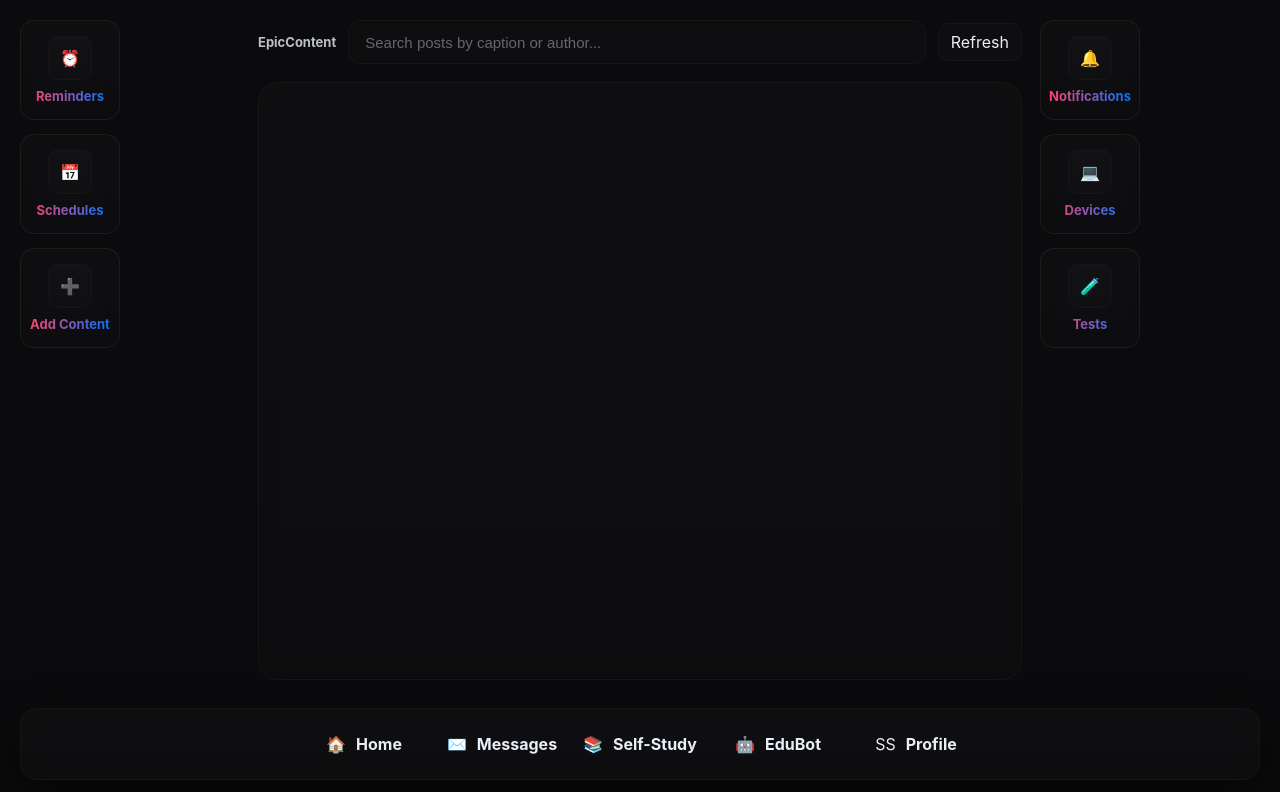
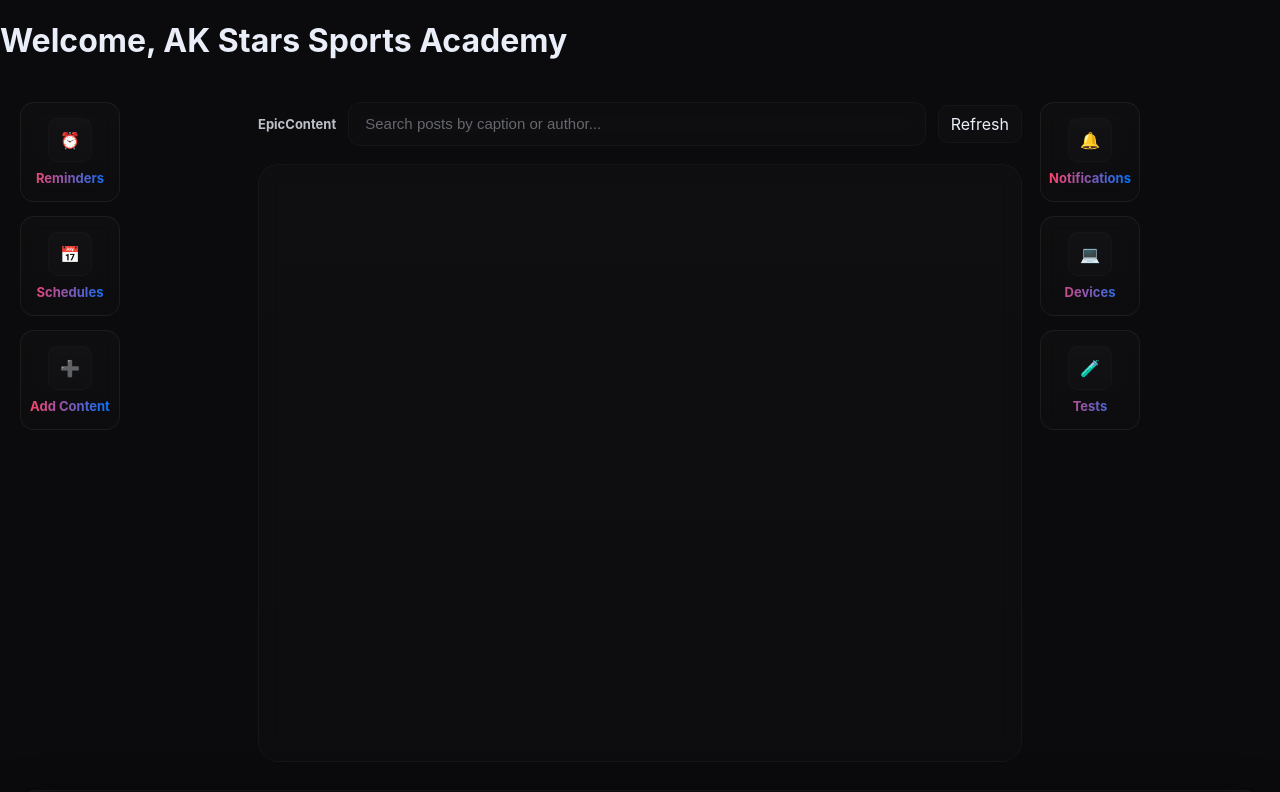
Before and after one commit to nicccaaasss/EpicScholar, a plain HTML site: page home.html in a window 1280 px wide. Drawn offline with nearby package versions, Linux system fonts and the light colour scheme; a script that the page names is missing.

Commit message:
Update home.html

```diff
--- a/home.html
+++ b/home.html
@@ -7,6 +7,9 @@
 <link rel="stylesheet" href="styles.css">
 </head>
 <body>
+  <div class="intro-screen" id="intro">
+            <div class="intro-text"><h1>Welcome, AK Stars Sports Academy</h1></div>
+        </div>
   <canvas id="bg"></canvas>
 
   <div id="feedback-message"></div>
```
